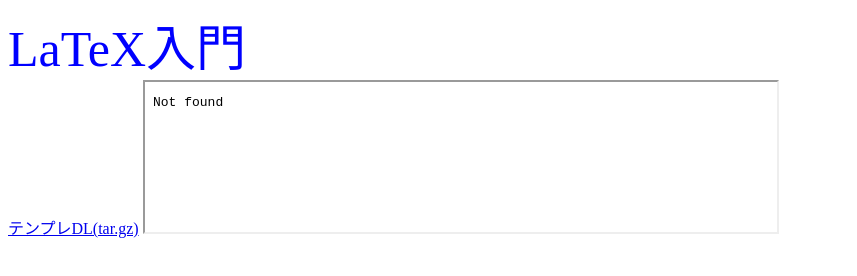
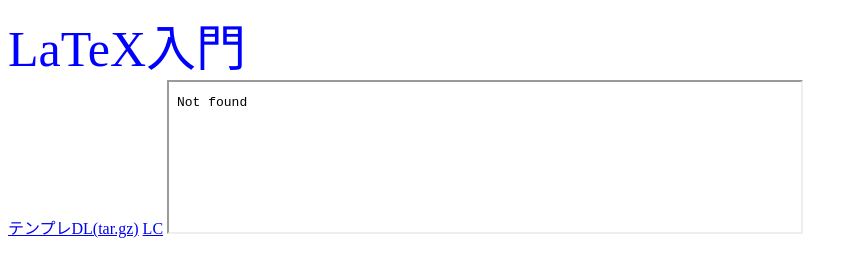
Before and after one commit to try46/try.github.io, a plain HTML site: page tex/tex.html in a window 1280 px wide. Shown: the whole page, without its empty margins (0-857 px from the left). Drawn offline with Linux system fonts and the light colour scheme.

Commit message:
add sample1.tar.gz for linuxclub latex tutorial

```diff
--- a/tex/tex.html
+++ b/tex/tex.html
@@ -13,7 +13,7 @@
 		</script>
 		<!--<a href="./sample.zip">テンプレDL(zip)</a><br>-->
 		<a href="sample.tar.gz">テンプレDL(tar.gz)</a>
-
+		<a href="sample1.tar.gz">LC</a>
 		<!--<embed src="0-Intro.pdf#page=2" type="application/pdf" width="100%" height="100%">
 		-->
 		<iframe src="0-Intro.pdf#page=2" width="50%" height="50%">
```
Also changed, not shown: 1 other file.
